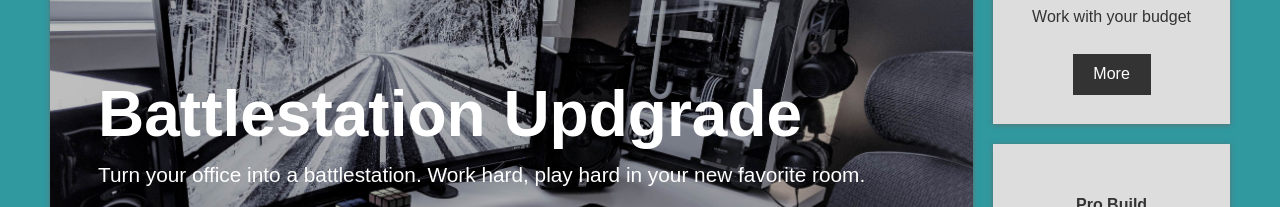
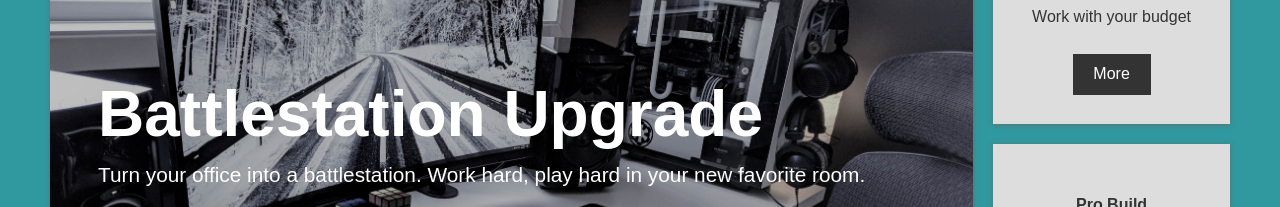
Before and after one commit to egarza7/checkpoint2, a plain HTML site: page index.html in a window 1280 px wide. Shown: the part 246-453 px from the top of the page. Drawn offline with Linux system fonts and the light colour scheme.

Commit message:
update index.html

```diff
--- a/index.html
+++ b/index.html
@@ -21,7 +21,7 @@
       <!-- Top Container -->
       <section class="top-container">
         <header class="showcase">
-          <h1>Battlestation Updgrade</h1>
+          <h1>Battlestation Upgrade</h1>
           <p>Turn your office into a battlestation. Work hard, play hard in your new favorite room.</p>
           <a href="#" class="btn">Read More</a>
         </header>
```
